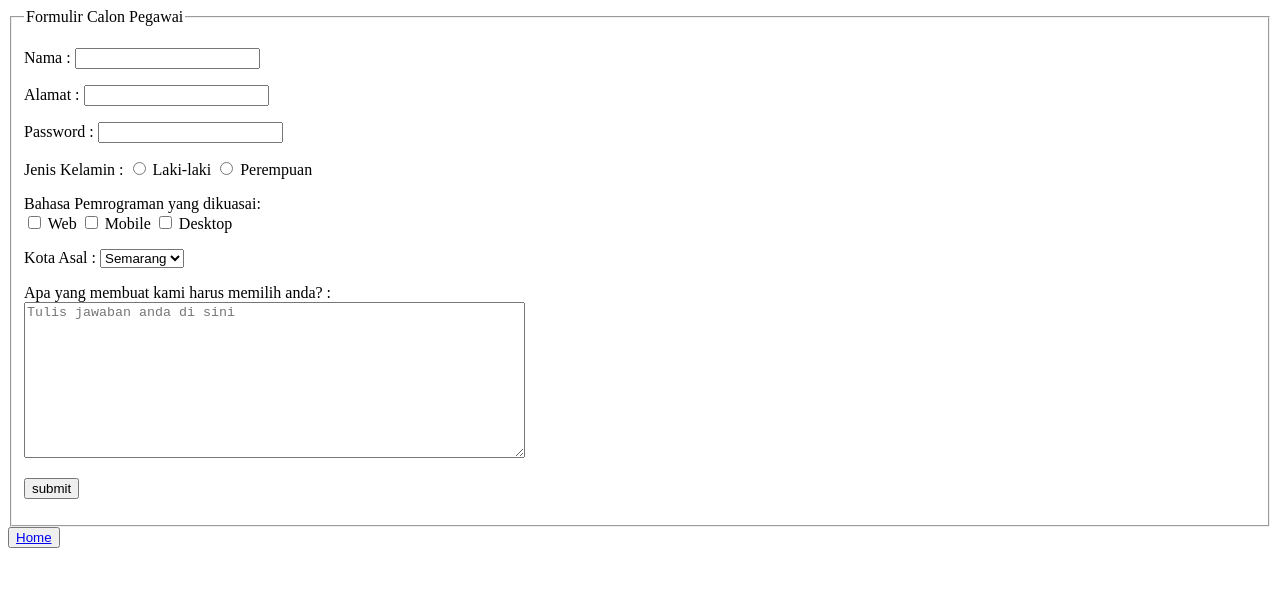
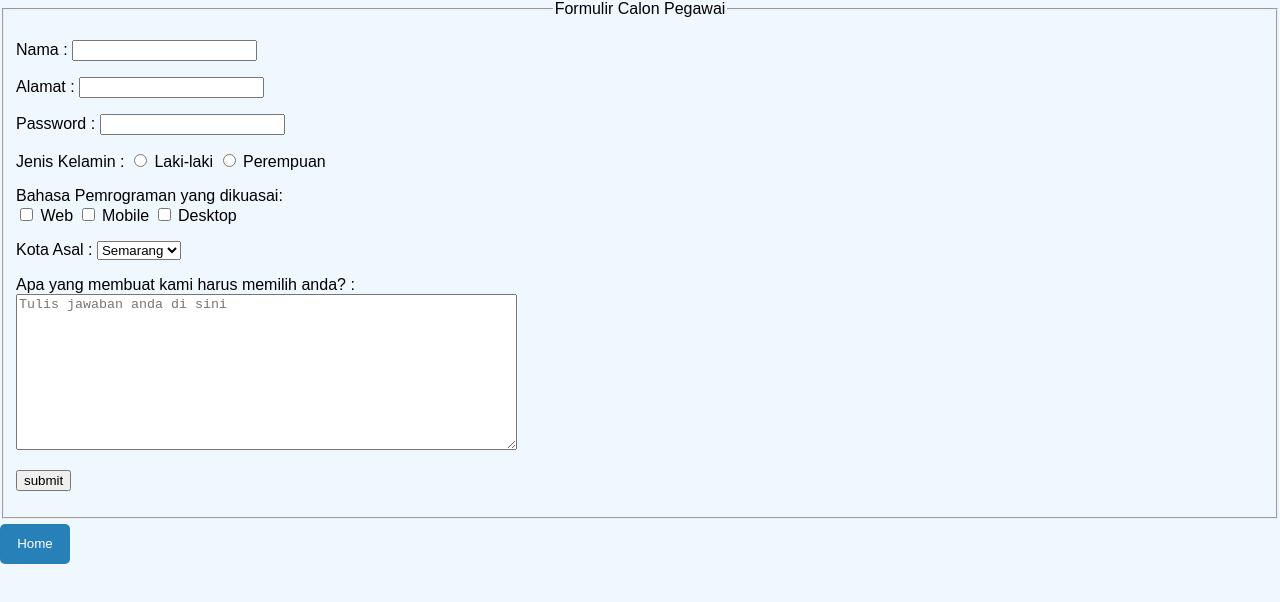
Before and after one commit to ZhilPro27/FormHtml, a plain HTML site: page form.html in a window 1280 px wide. Drawn offline with Linux system fonts and the light colour scheme.

Commit message:
Menambahkan file form.css dan link css

```diff
--- /dev/null
+++ b/form.css
@@ -0,0 +1,24 @@
+body{
+    margin: 0px;
+    font-family: sans-serif;
+    background-color: aliceblue;
+}
+
+form{
+    width: 100%;
+}
+
+legend{
+    text-align: center;
+}
+
+.back, a{
+    margin-top: 5px;
+    background-color: #2880b9;
+    color: white;
+    text-decoration: none;
+    width: 70px;
+    height: 40px;
+    border: transparent;
+    border-radius: 5px;
+}
--- a/form.html
+++ b/form.html
@@ -3,6 +3,7 @@
 <head>
     <meta charset="UTF-8">
     <meta name="viewport" content="width=device-width, initial-scale=1.0">
+    <link rel="stylesheet" href="form.css">
     <title>Document</title>
 </head>
 <body>
```
Also changed, not shown: index.html (+1 -0 lines).
